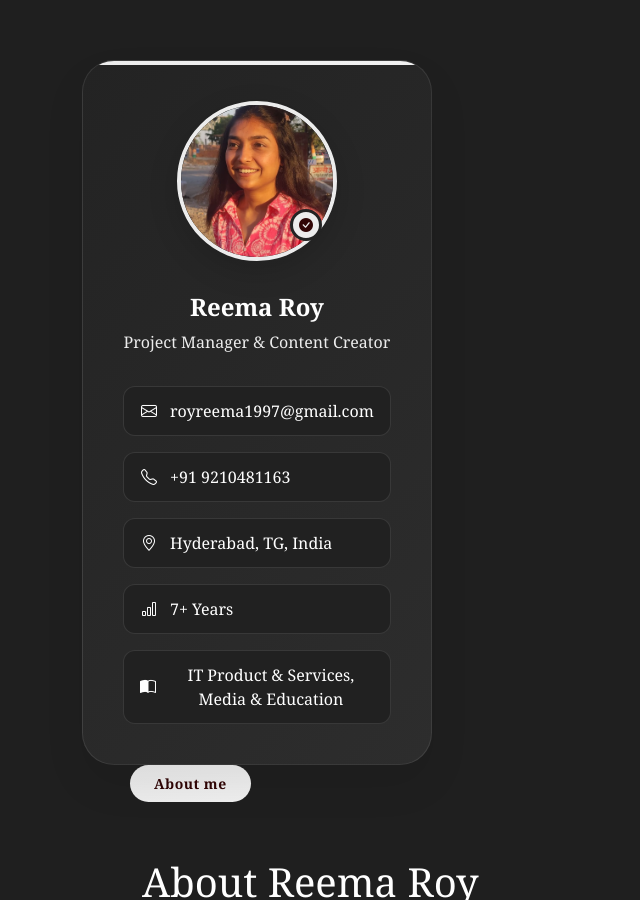
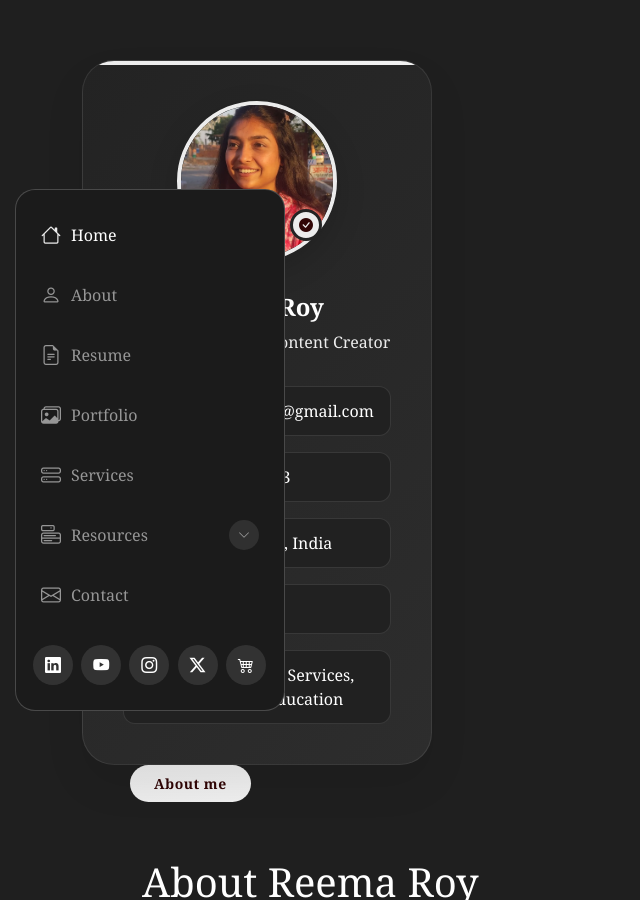
Before and after one commit to iamreemaroy/Reema-Roy, a Jekyll site: the page about.html, which Jekyll copies as it is, in a window 1280 px wide and 900 px high. Shown: the whole window, without its empty margins (0-640 px from the left). Built offline with Jekyll 4.4.1, drawn with Linux system fonts in a browser that asks for light colours.

Commit message:
Update about.html

```diff
--- a/about.html
+++ b/about.html
@@ -82,7 +82,7 @@
 
 <body class="index-page">
 
-  <div id="header.html"></div>
+  <div id="header-placeholder"></div>
 
   <main class="main">
     <!-- About Section -->
```
